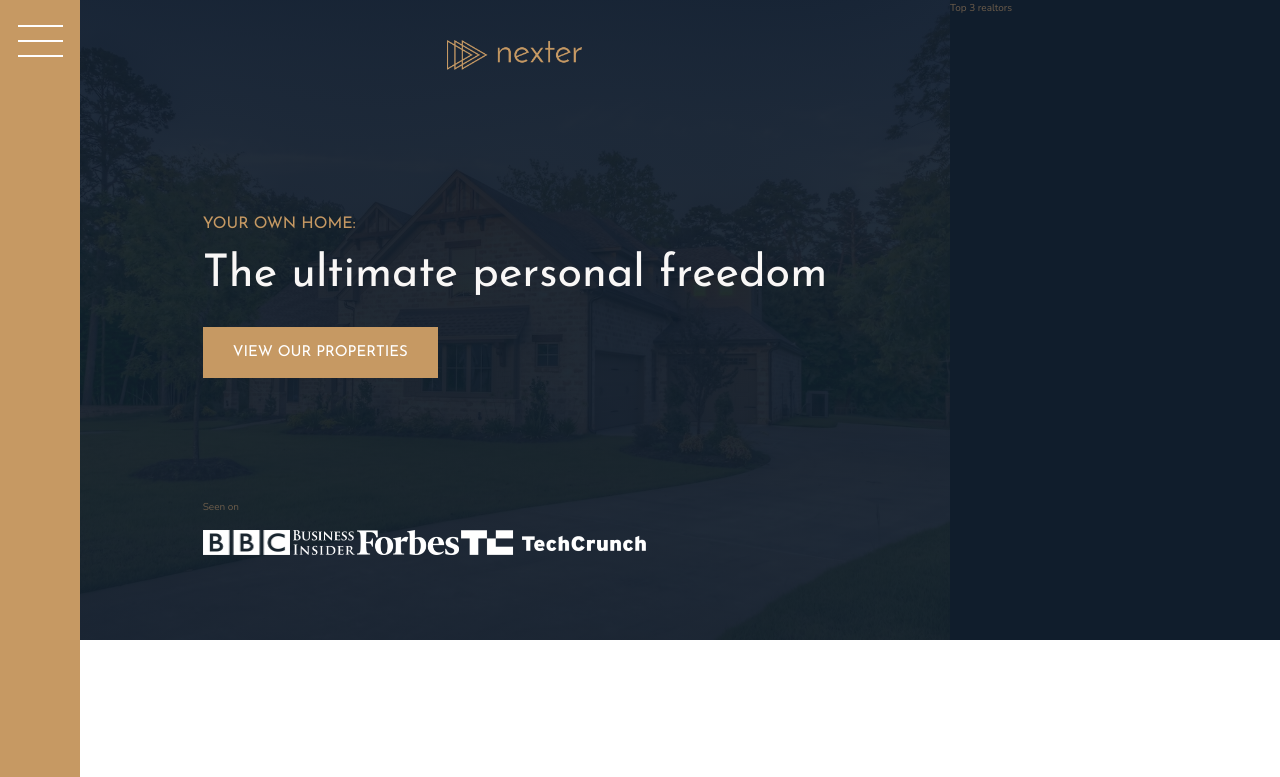
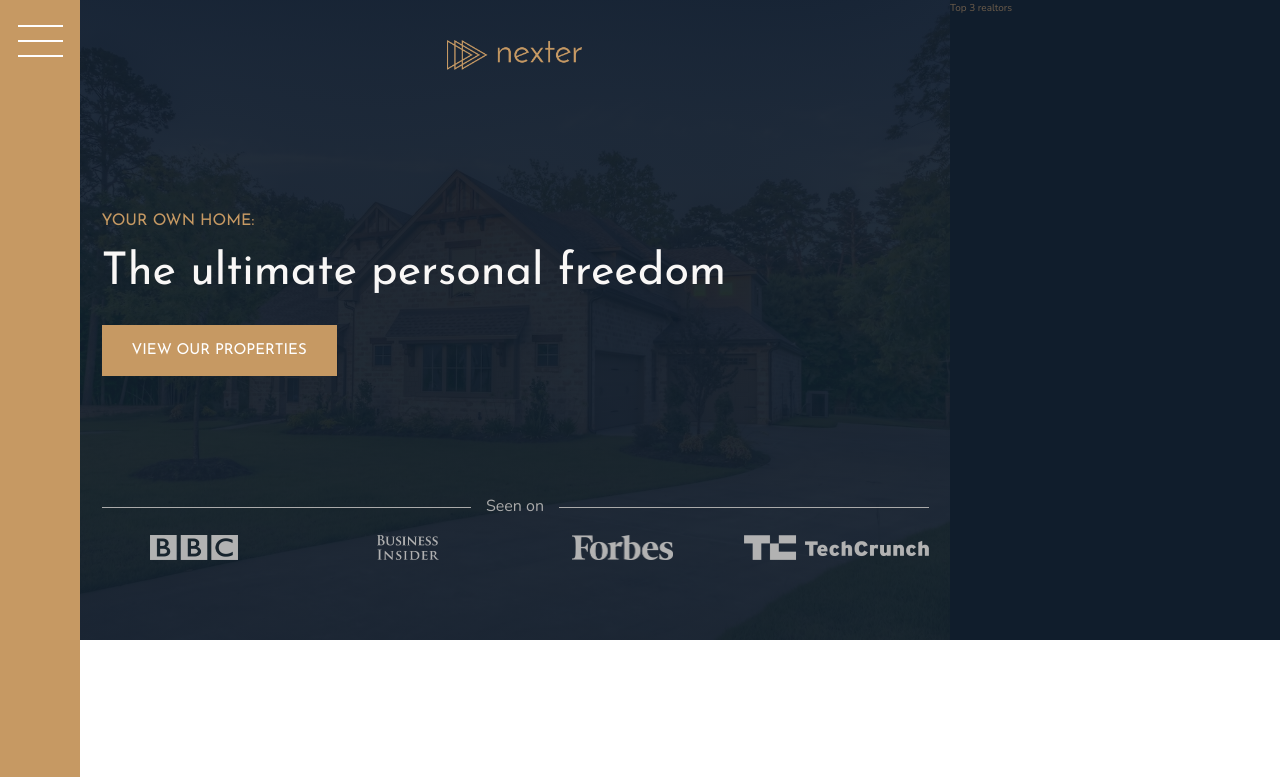
Before and after one commit to jaysig/nexter, a website: page index.html in a window 1280 px wide. Shown: the top 777 px of the page. Drawn offline with nearby package versions, Linux system fonts and the light colour scheme.

Commit message:
Finished Header

```diff
--- a/index.html
+++ b/index.html
@@ -23,7 +23,7 @@
         <h3 class="heading-3">Your own home:</h3>
         <h1 class="heading-1">The ultimate personal freedom</h1>
         <button class="btn header__btn">View our properties</button>
-        <div class="header__sennon-text">Seen on</div>
+        <div class="header__seenon-text">Seen on</div>
         <div class="header__seenon-logos">
             <img src="img/logo-bbc.png" alt="BBC">
             <img src="img/logo-bi.png" alt="Business Insider">
--- a/sass/_header.scss
+++ b/sass/_header.scss
@@ -24,11 +24,32 @@
     }
 
     &__seenon-text {
+        display: grid;
+        grid-template-columns: 1fr max-content 1fr;
+        grid-column-gap: 1.5rem;
+        align-items: center;
+
+        font-size: 1.6rem;
+        color: $color-grey-light-2;
+
+        &::before,
+        &::after {
+            content: "";
+            height: 1px;
+            display: block;
+            background-color: currentColor;
+        }
     }
 
     &__seenon-logos {
+        display: grid;
+        grid-template-columns: repeat(4, 1fr);
+        grid-column-gap: 3rem;
+        justify-items: center;
+
         img {
             height: 2.5rem;
+            filter: brightness(70%);
         }
     }
 }
```
Also changed, not shown: css/style.css.
